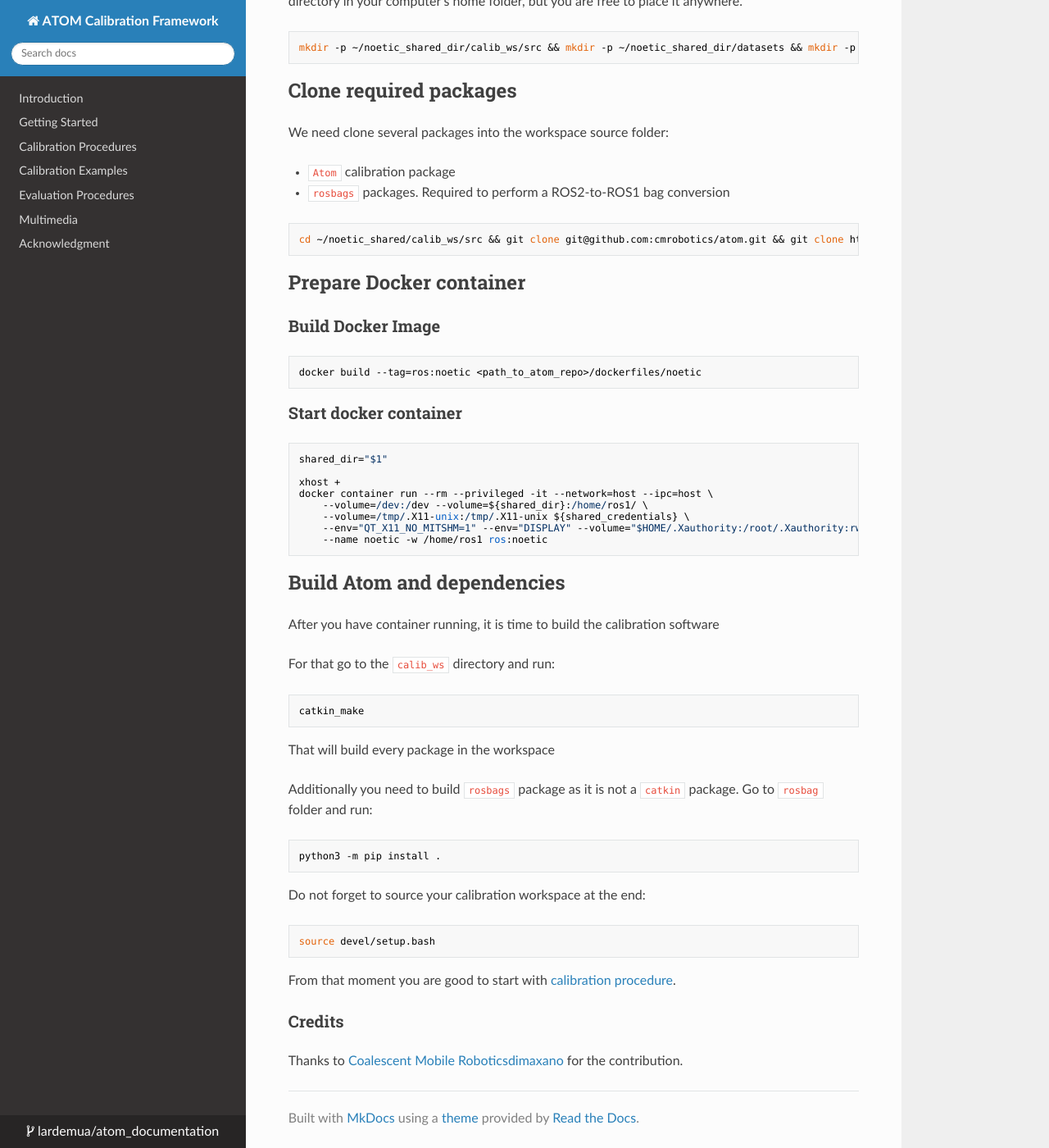
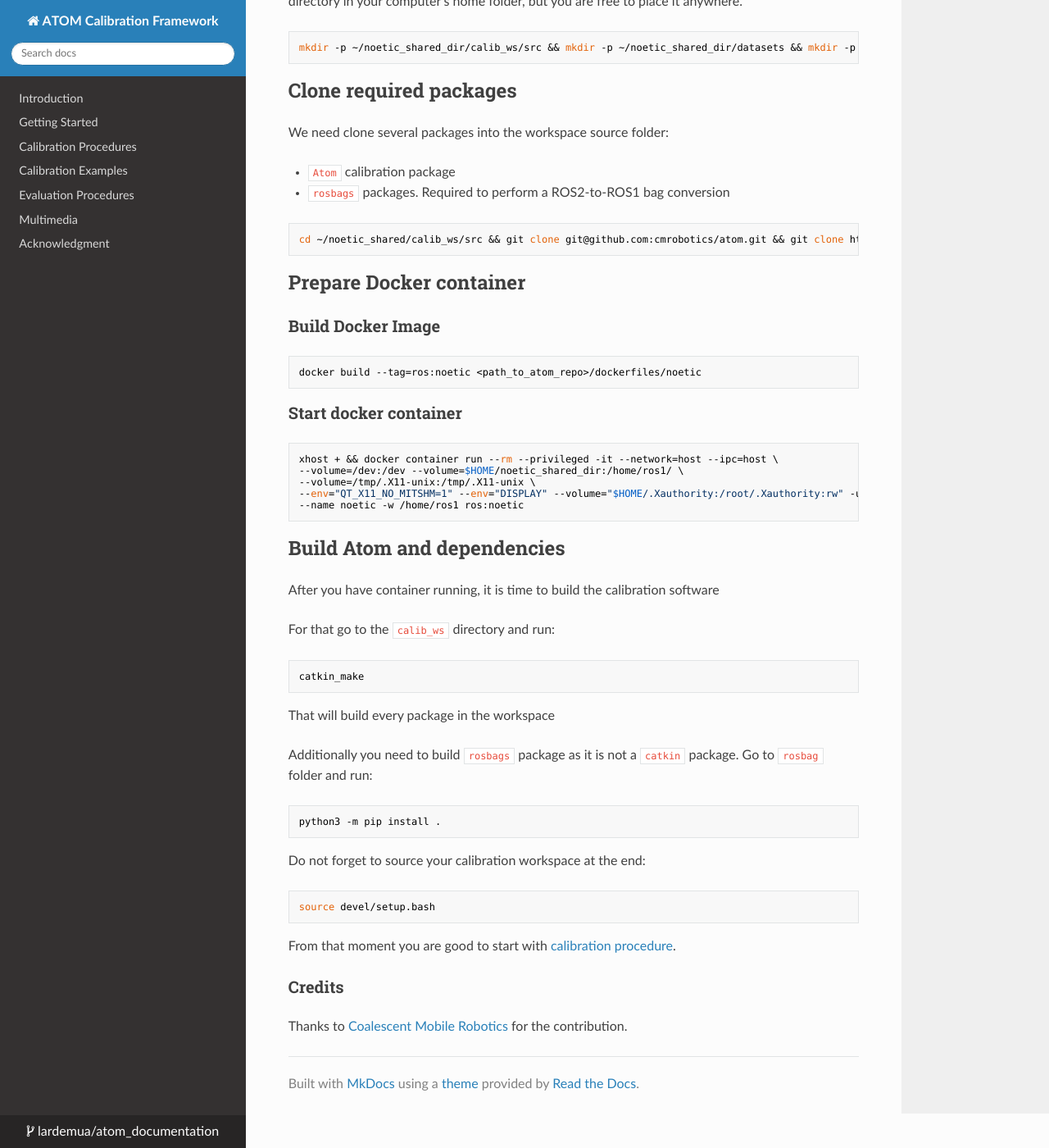
Before and after one commit to lardemua/atom_documentation, an MkDocs documentation site: the page built from docs/atom_in_ros2.md, in a window 1280 px wide and 1400 px high, scrolled down 622 px. Shown: the whole window at 82% size. Built offline with MkDocs 1.6.1, drawn with Linux system fonts in a browser that asks for light colours; nearby versions of some CDN libraries.

Commit message:
atom_in_ros2: minor fixes

````diff
--- a/docs/atom_in_ros2.md
+++ b/docs/atom_in_ros2.md
@@ -41,15 +41,12 @@ docker build --tag=ros:noetic <path_to_atom_repo>/dockerfiles/noetic
 
 ### Start docker container
 
-```jsx
-shared_dir="$1"
-
-xhost +
-docker container run --rm --privileged -it --network=host --ipc=host \
-	--volume=/dev:/dev --volume=${shared_dir}:/home/ros1/ \
-	--volume=/tmp/.X11-unix:/tmp/.X11-unix ${shared_credentials} \
-	--env="QT_X11_NO_MITSHM=1" --env="DISPLAY" --volume="$HOME/.Xauthority:/root/.Xauthority:rw" -u 1000 \
-	--name noetic -w /home/ros1 ros:noetic
+```bash
+xhost + && docker container run --rm --privileged -it --network=host --ipc=host \
+--volume=/dev:/dev --volume=$HOME/noetic_shared_dir:/home/ros1/ \
+--volume=/tmp/.X11-unix:/tmp/.X11-unix \
+--env="QT_X11_NO_MITSHM=1" --env="DISPLAY" --volume="$HOME/.Xauthority:/root/.Xauthority:rw" -u 1000 \
+--name noetic -w /home/ros1 ros:noetic
 ```
 
 ## Build Atom and dependencies
@@ -80,4 +77,4 @@ From that moment you are good to start with [calibration procedure](https://lard
 
 ### Credits
 
-Thanks to [Coalescent Mobile Roboticsdimaxano](https://cm-robotics.com/) for the contribution.
+Thanks to [Coalescent Mobile Robotics](https://github.com/cmrobotics) for the contribution.
````
